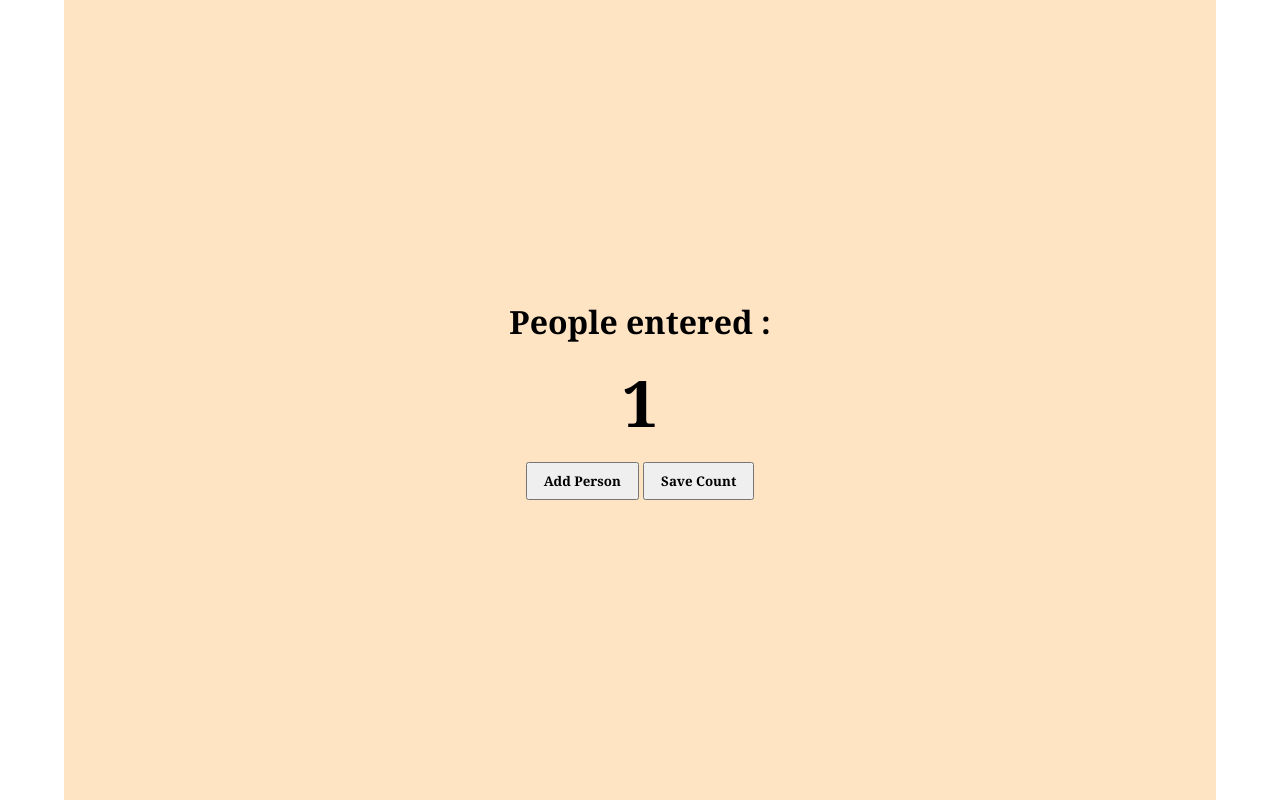
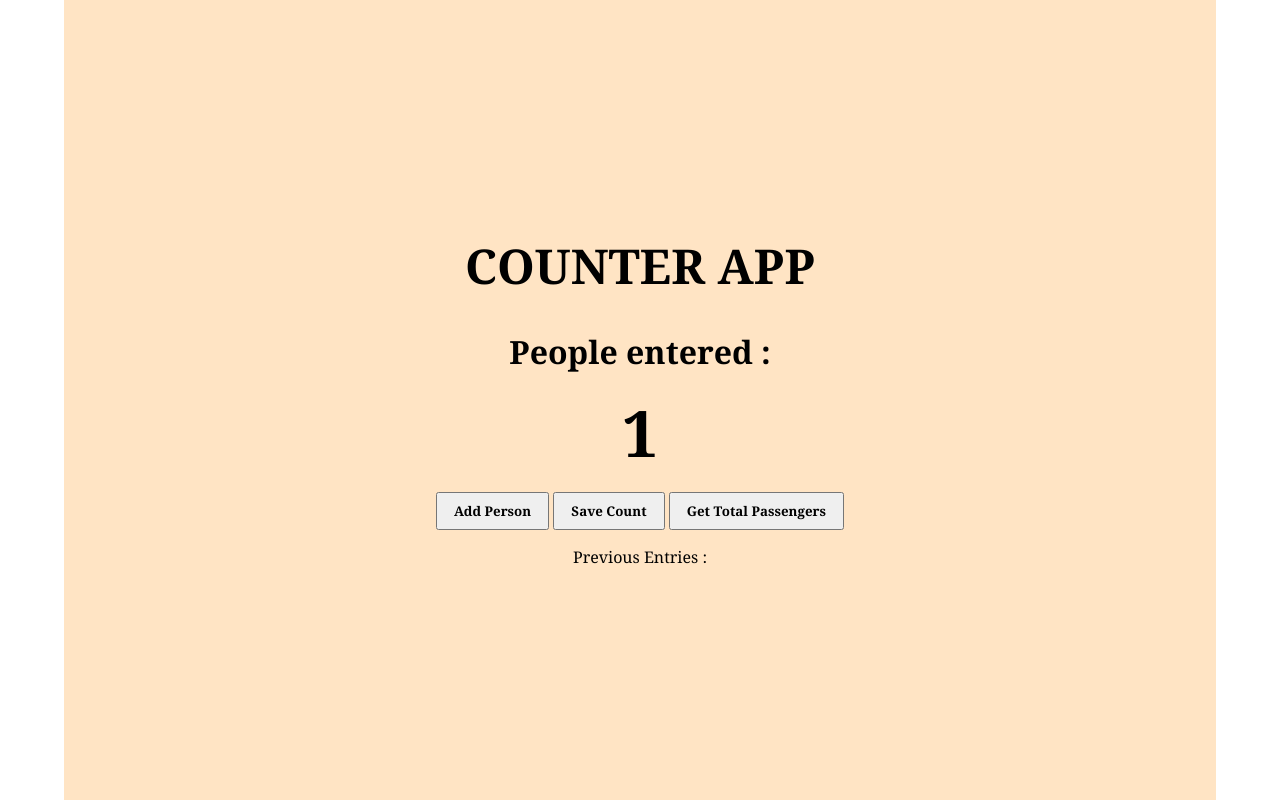
Before and after one commit to webdevKmer/counter-app-scrimba, a plain HTML site: page index.html in a window 1280 px wide. Both pictures are taken after a click on the button "Add Person". Drawn offline with Linux system fonts and the light colour scheme.

Commit message:
finishing the save count functionnality and adding total functionnality

```diff
--- a/app.css
+++ b/app.css
@@ -15,14 +15,25 @@
     justify-content: center;
     background-color: bisque;
 }
-.title{
-    margin-bottom: 1rem;
+h1{
+    margin-bottom: 2rem;
+    text-transform: uppercase;
+    font-size: 3rem;
+}
+.result {
+    display: flex;
+    align-items: center;
+    justify-content: space-between;
     font-weight: bold;
     font-size: 2rem;
+    margin-bottom: 1rem;
 }
 #count {
     margin-bottom: 1rem;
     font-size: 4rem;
+}
+.btns {
+    margin-bottom: 1rem;
 }
 button{
     padding: .5rem 1rem;
--- a/app.js
+++ b/app.js
@@ -1,16 +1,32 @@
 console.log("Hello from js.")
 let counter = document.getElementById('count')
 let step = 0
-counter.innerHTML = step
+let total = 0
+counter.textContent = step
 const addBtn = document.getElementById('add')
 const saveBtn = document.getElementById('save')
+const prevSaves = document.getElementById('prev-saves')
+const totalElt = document.getElementById('total-count')
+const totalBtn = document.getElementById('total')
 addBtn.addEventListener('click', () => {
     step += 1
-    counter.innerHTML = step
+    counter.textContent = step
 })
 function saveCount(){
-    console.log(counter.innerText)
+    console.log(counter.textContent)
+    total += parseInt(counter.textContent)
+    prevSaves.textContent += counter.textContent + ' - '
+    counter.textContent = 0
+    step = 0
+    return total
+}
+function getTotal(){
+    console.log(total)
+    totalElt.textContent = '( ' + total + ' )'
 }
 saveBtn.addEventListener('click', () => {
     saveCount()
 })
+totalBtn.addEventListener('click', () => {
+    getTotal()
+})
--- a/index.html
+++ b/index.html
@@ -9,12 +9,20 @@
 </head>
 <body>
     <div class="container">
-        <p class="title">People entered :</p>
+        <h1>Counter App</h1>
+        <div class="result">
+            <p class="title">People entered :</p>
+            <p id="total-count"></p>
+        </div>
         <h1 id="count">O</h1>
         <div class="btns">
             <button id="add">Add Person</button>
             <button id="save">Save Count</button>
+            <button id="total">Get Total Passengers</button>
+
         </div>
+        <p>Previous Entries :</p>
+        <p id="prev-saves"></p>
     </div>
     <script src="./app.js"></script>
 </body>
```
